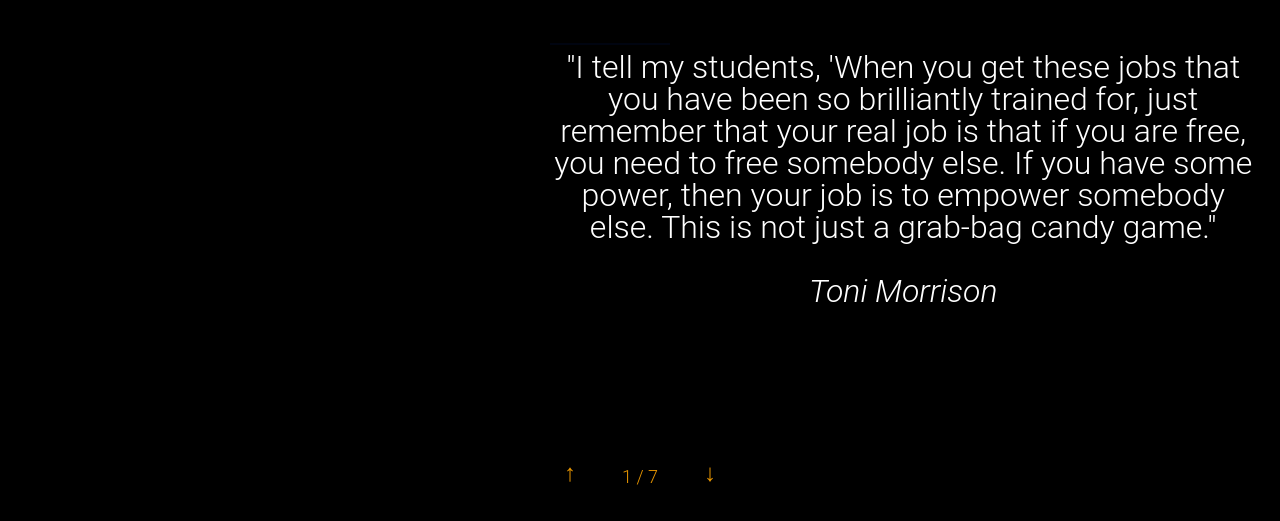
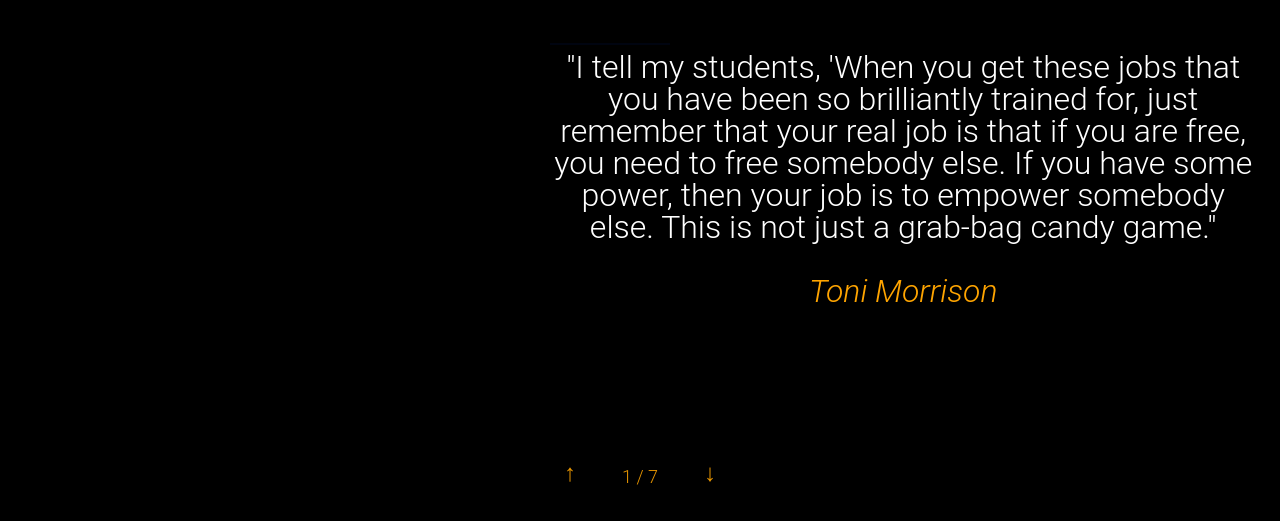
Before and after one commit to fpaul787/progressive-black-quotes, a plain HTML site: page index.html in a window 1280 px wide. Shown: the part 275-796 px from the top of the page. Drawn offline with Linux system fonts and the light colour scheme; a web font is replaced by a local one.

Commit message:
changed author font color

```diff
--- a/css/style.css
+++ b/css/style.css
@@ -15,7 +15,10 @@
   font-size: large;
   word-wrap: break-word;
   text-align: center;
+}
 
+#author{
+  color: #ffa500;
 }
 
 
--- a/js/script.js
+++ b/js/script.js
@@ -68,7 +68,7 @@ function createSlides(data){
                         <p class="text-context" id="textBlock">
                             "${data[i].quote}"
                             <br><br>
-                            <i>${data[i].name}</i>
+                            <i id="author">${data[i].name}</i>
                         </p>
                     </div>
                 </div>
```
